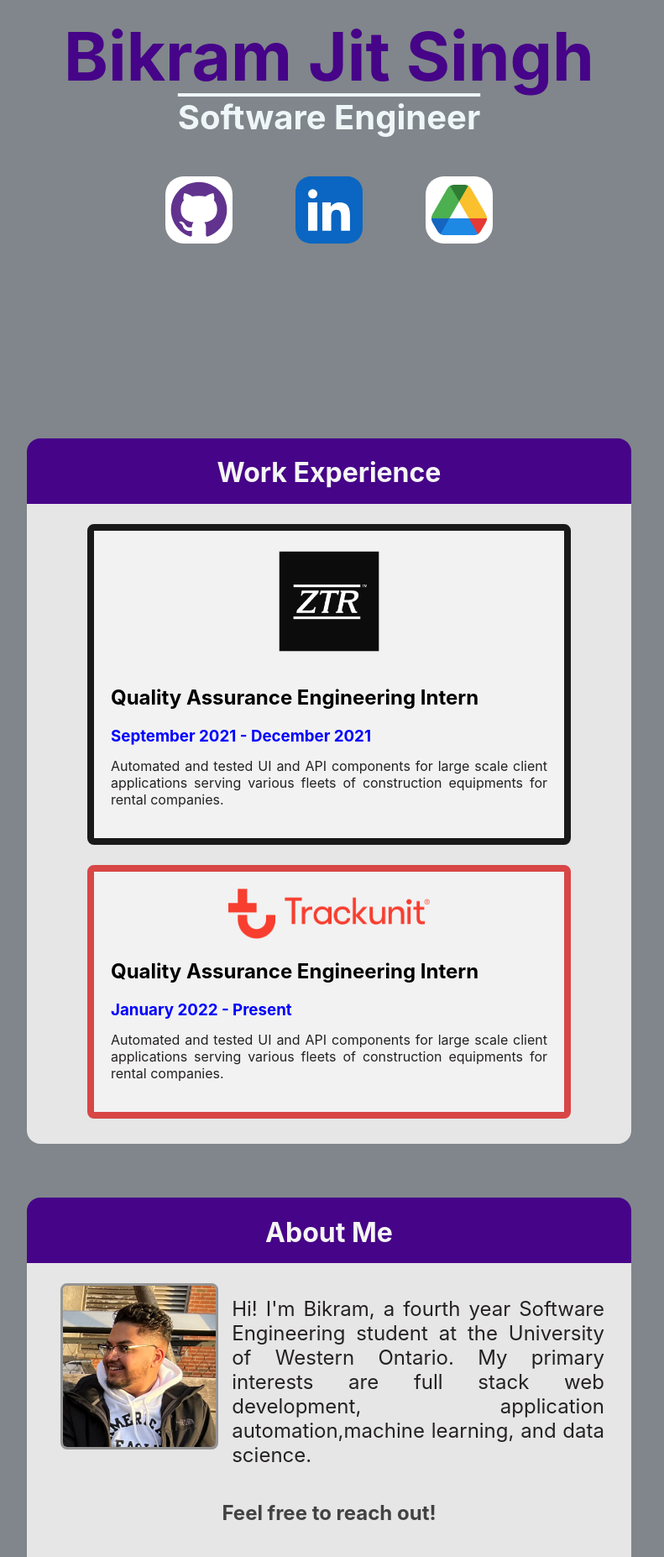
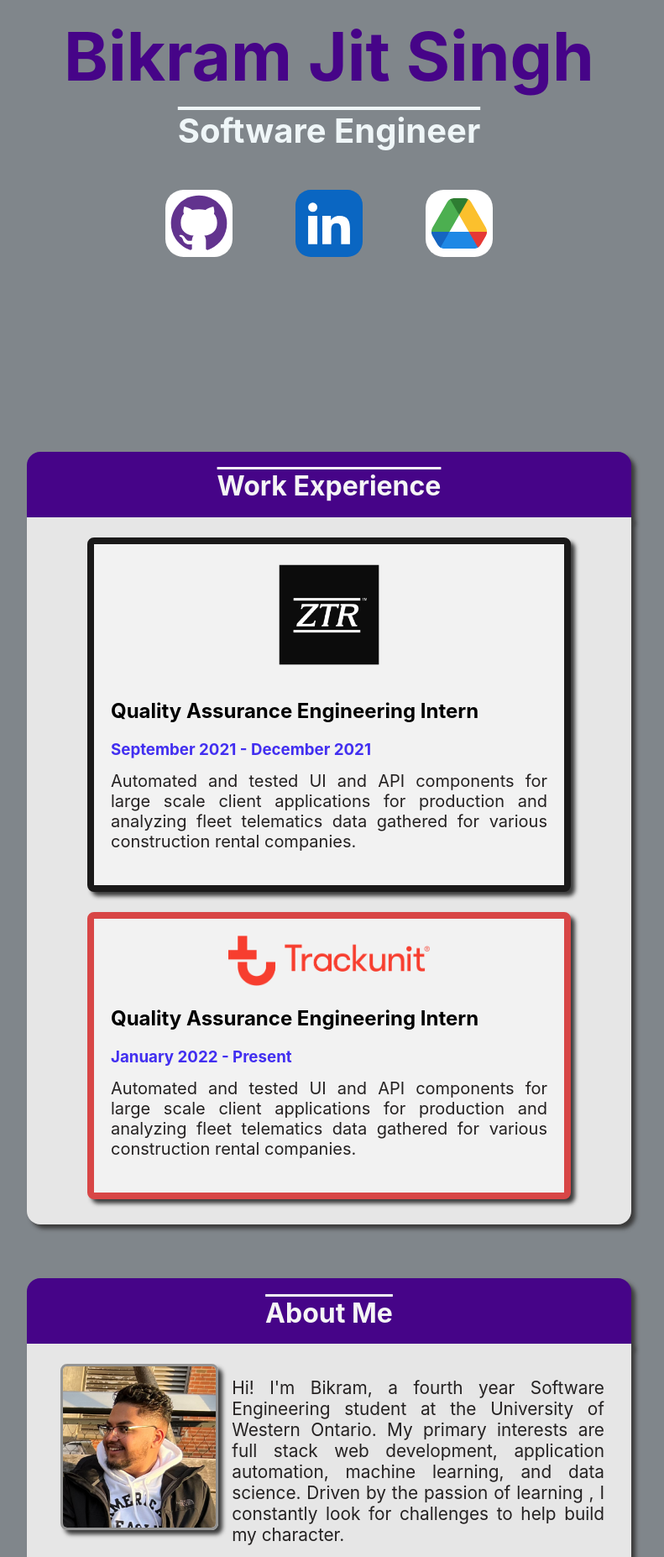
Before and after one commit to bxsingh4/Bikram_Singh, a React (Create React App) app: page / in a window 1280 px wide. Shown: the part 480-2334 px from the top of the page at 84% size, without its empty margins (248-1039 px from the left). Built offline with nearby package versions, Linux system fonts and the light colour scheme.

Commit message:
Minor updates

```diff
--- a/src/App.css
+++ b/src/App.css
@@ -3,13 +3,15 @@
 
 }
 
-.App-logo {
+/* Photos CSS */
+.webPhoto{
   height: 43vh;
   pointer-events: none;
   border-radius: 5vh;
   margin-top: 7vh;
   border: 9px solid transparent;
   border-color: whitesmoke;
+  box-shadow: 5px 5px 5px rgb(59, 59, 59)
 }
 
 .myPhoto{
@@ -21,6 +23,7 @@
   border-color: rgb(148, 148, 148);
   float: left;
   margin-left: 5vh;
+  box-shadow: 5px 5px 5px rgb(59, 59, 59)
 }
 
 .App-header {
@@ -31,26 +34,22 @@
   flex-direction: column;
   align-items: center;
   justify-content: center;
-  /*color: rgb(107, 77, 214);*/
   color: #460488;
-  /*color: rgb(214, 86, 12);*/
-  /*font-family: 'Maven Pro', sans-serif;*/
   font-size: 10vh;
   font-weight: bolder;
 }
 
 
 .info{
-  /*background-color: aliceblue;*/
-
   border-radius: 500px;
   margin-top: 1vh;
   height: 190px;
 }
+
 .App-link {
   color: #eff6f8;
   font-size: 5vh;
-  margin-top: -10vh;
+  margin-top: -8vh;
   text-decoration:  overline;
 
 }
@@ -58,12 +57,13 @@
 h1{
   font-size: 4vh;
   color: whitesmoke;
+  text-decoration: overline solid 3px;
+  font-weight: bold;
+
 }
 
 
 .linked{
- /* width: 100px;
-  margin: 30px;*/
   width: 10vh;
   margin: 4.7vh;
   transition: .5s ease;
@@ -105,6 +105,7 @@ h1{
  .work{
    margin-top: 20vh;
    background-color: #460488;
+   box-shadow: 5px 5px 5px rgb(59, 59, 59);
    width: 90vh;
    border-top-left-radius: 2vh;
    border-top-right-radius: 2vh;
@@ -113,13 +114,14 @@ h1{
 
 .aboutMe{
   margin-top: 8vh;
-  /*background-color: rgb(107, 77, 214);*/
   background-color: #460488;
+  box-shadow: 5px 5px 5px rgb(59, 59, 59);
   width: 90vh;
   border-top-left-radius: 2vh;
   border-top-right-radius: 2vh;
 
 }
+
 
 .aboutMeInfo{
   width: 90vh;
@@ -127,17 +129,19 @@ h1{
   background-color: #e6e6e6;
   border-bottom-right-radius: 2vh;
   border-bottom-left-radius: 2vh;
-
+  box-shadow: 5px 5px 5px rgb(59, 59, 59);
 
 }
 
 
  .experience{
-   background-color: #e6e6e6;
-   width: 90vh;
-   margin-top: -0.5vh;
+  background-color: #e6e6e6;
+  box-shadow: 5px 5px 5px rgb(59, 59, 59);
+  width: 90vh;
+  margin-top: -0.5vh;
   border-bottom-right-radius: 2vh;
   border-bottom-left-radius: 2vh;
+
  }
 
 
@@ -145,6 +149,7 @@ h1{
   border: 1vh rgb(26, 25, 25) solid;
   border-radius: 1vh;
   background-color:  #f2f2f2;
+  box-shadow: 5px 5px 5px rgb(59, 59, 59);
   width: 70vh;
   margin-left: auto;
   margin-right: auto;
@@ -163,12 +168,11 @@ h1{
   transition: .1s ease;
 }
 
-h3{
-  color: blue;
-}
+
 
 .TU{
   border: 1vh rgb(216, 70, 70) solid;
+  box-shadow: 5px 5px 5px rgb(59, 59, 59);
   background-color:  #f2f2f2;
   border-radius: 1vh;
   width: 70vh;
@@ -191,13 +195,13 @@ h3{
 
 .aboutBikram{
   margin-top: 5vh;
-  font-size: 3vh;
+  font-size: 2.6vh;
   color: rgb(36, 33, 33);
   margin-right: 4vh;
   font-style: normal;
   font-weight: normal;
   text-align: justify;
-
+  margin-left: 2vh;
 }
 .workDescription{
   margin-top: -3vh;
@@ -205,6 +209,7 @@ h3{
   text-align: justify;
   padding: 20px;
   font-weight: normal;
+  font-size: 2.5vh;
 }
 .reach{
   text-align: center;
@@ -215,11 +220,12 @@ h3{
 }
 
 .mail{
-  width: 8vh;
+  width: 6vh;
   float:left;
   margin-bottom: 2vh;
   margin-right: 2vh;
-  margin-left: 16vh;
+  margin-left: 19vh;
+
 
 }
 .email{
@@ -227,13 +233,14 @@ h3{
   font-weight: normal;
   float:left;
   color: black;
-  margin-top: 1vh;
+  margin-top: 0.5vh;
   color: rgb(66, 66, 66);
 }
 
 .workPeriod{
   text-align: justify;
   padding-left: 20px;
+  color: #422ff0;
 }
 .jobTitle{
   text-align: justify;
--- a/src/App.js
+++ b/src/App.js
@@ -13,22 +13,13 @@ function App() {
     <div className="App">
       <meta name="viewport" content="width=device-width, initial-scale=1.0"></meta>
       <header className="App-header">
-        <img src={me} className="App-logo" alt="logo" />
-        <p>
-           Bikram Jit Singh
-        </p>
-        <a
-          className="App-link"
-
-          target="_blank"
-          rel="noopener noreferrer"
-        >
-           Software Engineer
-        </a>
+        <img src={me} className="webPhoto" alt="logo" />
+        <p>Bikram Jit Singh</p>
+        <a className="App-link" target="_blank" rel="noopener noreferrer" >Software Engineer </a>
         <div className='info'>
         <a target="_blank" href='https://github.com/bxsingh4'> <img src={github} className="git" /></a>
         <a target="_blank" href="https://www.linkedin.com/in/bikram04/"><img src={linked} className="linked"/></a>
-        <a target="_blank" href="https://www.linkedin.com/in/bikram04/"><img src={resume} className="resume"/></a>
+        <a target="_blank" href="https://drive.google.com/drive/folders/1PhB3V4GK7k-Y86N89H0wTncDbtdq7Uzb?usp=sharing"><img src={resume} className="resume"/></a>
         </div>
 
         <div className='work'>
@@ -39,16 +30,15 @@ function App() {
             <img src={ZTR} className='ztrLogo'/>
             <h2 className='jobTitle'>Quality Assurance Engineering Intern</h2>
             <h3 class="workPeriod"> September 2021 - December 2021</h3>
-            <p className='workDescription'> Automated and tested  UI and API components for large scale client
-            applications serving various fleets of construction equipments for rental companies.</p>
+            <p className='workDescription'> Automated and tested  UI and API components for large scale
+            client applications for production and analyzing fleet telematics data gathered for various construction rental companies.</p>
           </div>
           <div className='TU'>
             <img src={TU} className='tuLogo' />
             <h2 className='jobTitle'>Quality Assurance Engineering Intern</h2>
             <h3 class="workPeriod"> January 2022 - Present</h3>
             <p className='workDescription'> Automated and tested  UI and API components for large scale
-            client applications serving
-              various fleets of construction equipments for rental companies.</p>
+            client applications for production and analyzing fleet telematics data gathered for various construction rental companies.</p>
           </div>
         </div>
 
@@ -58,7 +48,8 @@ function App() {
         <div className='aboutMeInfo'>
         <img src={photo2} className="myPhoto" alt="logo" />
           <p className='aboutBikram'>Hi! I'm Bikram, a fourth year Software Engineering student at the University of Western Ontario.
-          My primary interests are full stack web development, application automation,machine learning, and data science.</p>
+          My primary interests are full stack web development, application automation, machine learning, and data science. Driven by the
+           passion of learning , I constantly look for challenges to help build my character.</p>
           <h5 className='reach'> Feel free to reach out!</h5>
           <a target="_blank" > <img src={mail} className="mail" /></a>
           <p className='email'> singhbikramjit767@gmail.com</p>
```
Also changed, not shown: 1 other file (tests, documents, lock files or other folders).
